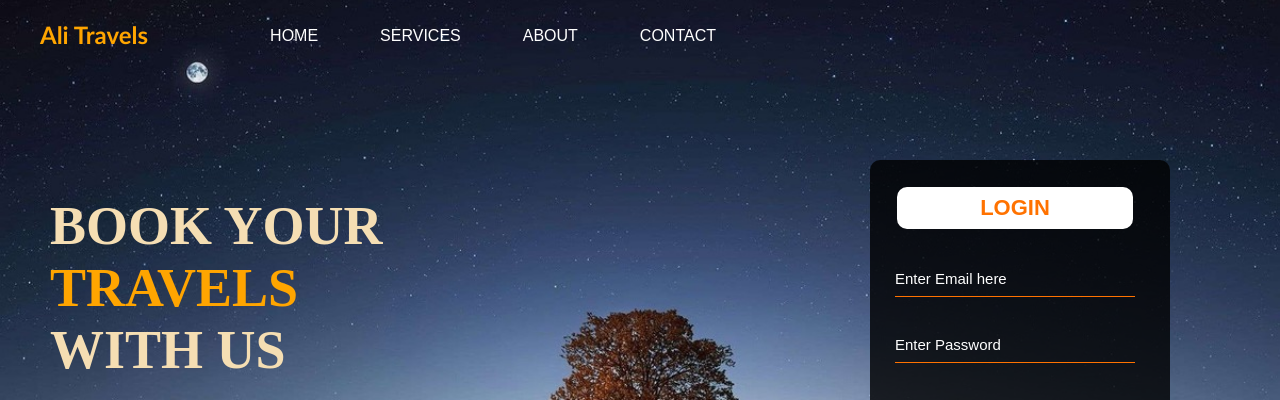
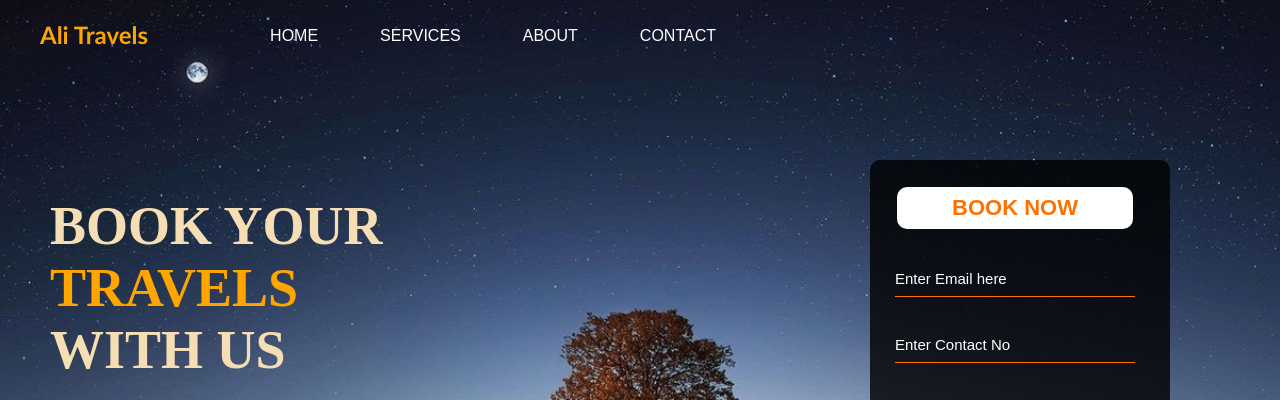
Before and after one commit to aliasjad12/my-website, a plain HTML site: page index.html in a window 1280 px wide. Shown: the top 400 px of the page. Drawn offline with Linux system fonts and the light colour scheme.

Commit message:
Update index.html

```diff
--- a/index.html
+++ b/index.html
@@ -24,9 +24,9 @@
             <h2 class="ff">BOOK YOUR<br><span>TRAVELS</span><br>WITH US</h2>
         </div>
         <div class="form">
-            <h2>LOGIN</h2>
+            <h2>BOOK NOW</h2>
             <input type="email" name="email" placeholder="Enter Email here">
-            <input type="password" name="password" placeholder="Enter Password">
+            <input type="password" name="password" placeholder="Enter Contact No">
             <button class="btn"><a href="#">LOGIN</a></button>
             <p class="link">Don't have an account? <br><a href="#">SIGN UP</a></p>
         </div>
```
